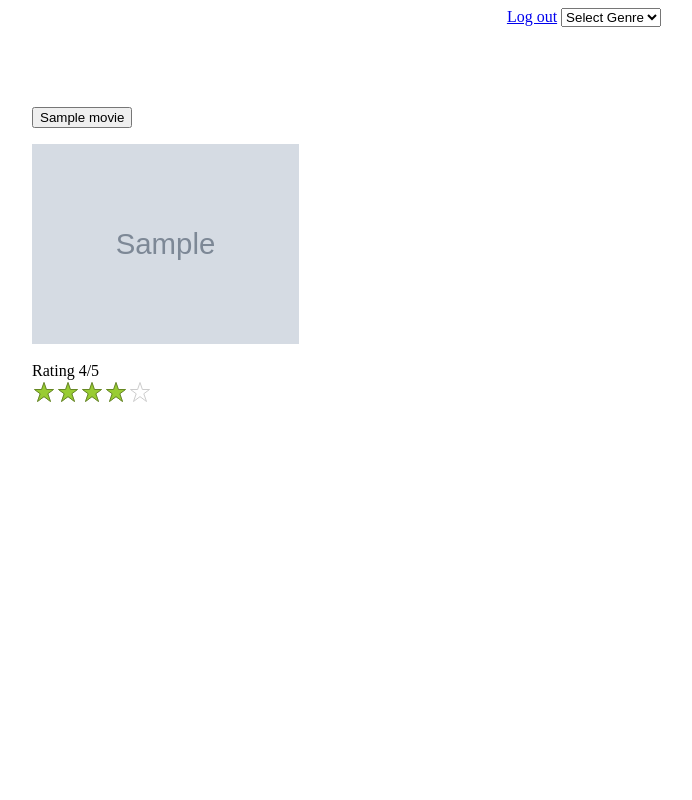
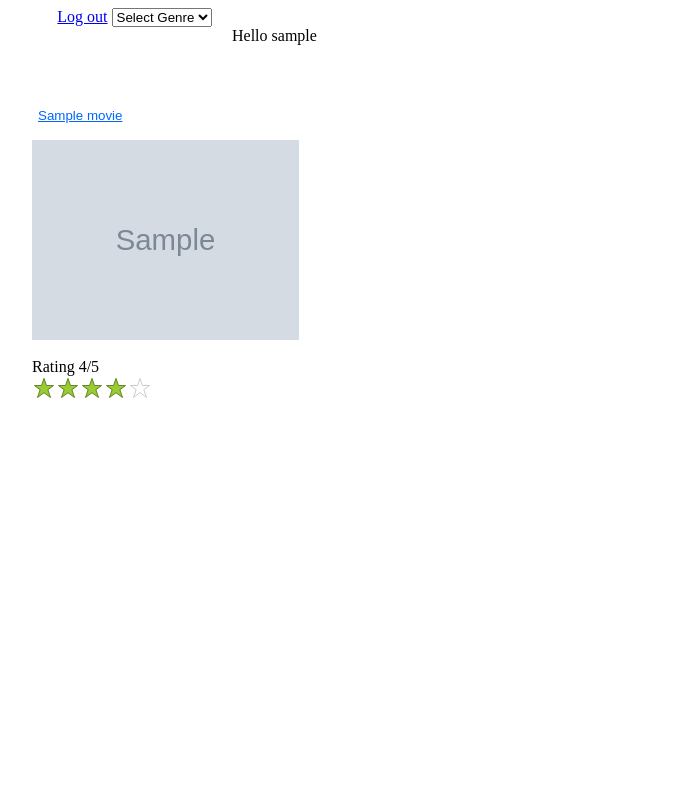
Before and after one commit to ntaouros/WebAssignment_2, a PHP site: page /WebAssignment_2/PHP/Movies.php in a window 1280 px wide. Shown: the whole page, without its empty margins (56-748 px from the left). Run offline with PHP 8.4, Linux system fonts and the light colour scheme; the visitor is signed in with stand-in values (Sample User, id 1); tables that the repository leaves empty hold one stand-in row (values such as "Sample post"); grey boxes marked "Sample" are stand-in pictures.

Commit message:
Signed-off-by: Dionisis <dionisis_1995@hotmail.com>

```diff
--- a/CSS/Movies.css
+++ b/CSS/Movies.css
@@ -1,15 +1,15 @@
 body
 {
 
-
+   float:left;
    text-align: center;
 
 }
 div {
 	display:inline;
 	float: left;
-	height: 410px;
-    width: 190px;
+	height: 280px;
+    width: 120px;
     margin:80px;
     text-align: left;
 
--- a/CSS/rating-widget.css
+++ b/CSS/rating-widget.css
@@ -14,7 +14,7 @@
   display         : block;
   float           : right;
   position        : relative;
-  background      : url('http://localhost:81/WebAssignment_2/Img/star-off.svg');
+  background      : url('../Img/star-off.svg');
   background-size : contain;
 }
 
@@ -23,7 +23,7 @@
   display         : block;
   width           : 1.5em;
   height          : 1.5em;
-  background      : url('http://localhost:81/WebAssignment_2/Img/star-on.svg');
+  background      : url('../Img/star-on.svg');
   background-size : contain;
   opacity         : 0;
   transition      : opacity 0.2s linear;
--- a/PHP/Insert.php
+++ b/PHP/Insert.php
@@ -1,5 +1,7 @@
 <?php
 	include 'DBconnect.php';
+	session_start();
+
 	function post($key) {
 	    if (isset($_POST[$key]))
 	        return $_POST[$key];
--- a/PHP/Login.php
+++ b/PHP/Login.php
@@ -18,7 +18,7 @@
 		exit;
 	}else
 	{
-		header("Location: http://localhost:81/WebAssignment_2/PHP/Movies.php" );
+		header("Location: Movies.php" );
 	}
 
 
--- a/PHP/Movies.php
+++ b/PHP/Movies.php
@@ -1,10 +1,18 @@
-
+<style>
+input {
+     background: none;
+     border: none;
+     color: #0066ff;
+     text-decoration: underline;
+     cursor: pointer;
+}
+</style>
 <html>
 	<head>
-	 	<script type="text/javascript" src="http://localhost:81/WebAssignment_2/JS/MoviesScript.js"></script>
-	 	 <link rel="stylesheet" type="text/css" href="http://localhost:81/WebAssignment_2/CSS/rating-widget.css">
-	 	<link rel="stylesheet" type="text/css" href="http://localhost:81/WebAssignment_2/CSS/Movies.css">
-			<a href="http://localhost:81/WebAssignment_2/PHP/logOut.php">Log out</a>
+	 	<script type="text/javascript" src="../JS/MoviesScript.js"></script>
+ 	 	<link rel="stylesheet" type="text/css" href="../CSS/rating-widget.css">
+	 	<link rel="stylesheet" type="text/css" href="../CSS/Movies.css">
+		<a href="logOut.php">Log out</a>
 
 	</head>
 	<body>
@@ -22,6 +30,7 @@
 	include 'DBconnect.php';
 	include 'Movie.php';
 	session_start();
+
 	$movies=array();
 	$sql = "SELECT * FROM Movie order by title";
 	$result = $mysqli->query($sql);
@@ -66,6 +75,7 @@
 		}
 		echo '</select>';
 		echo "<br>";
+			echo 'Hello '.$_SESSION['user'];
 
 		//Printing Movies
 		foreach($movies as $movie) {
--- a/PHP/logOut.php
+++ b/PHP/logOut.php
@@ -1,5 +1,5 @@
 <?php
 	session_destroy();
-	header("Location: http://localhost:81/WebAssignment_2/index.php" );
+	header("Location: ../index.php" );
 
 ?>
```
Also changed, not shown: PHP/MovieDetailsLog.php (+6 -7 lines), index.php (+5 -5 lines).
